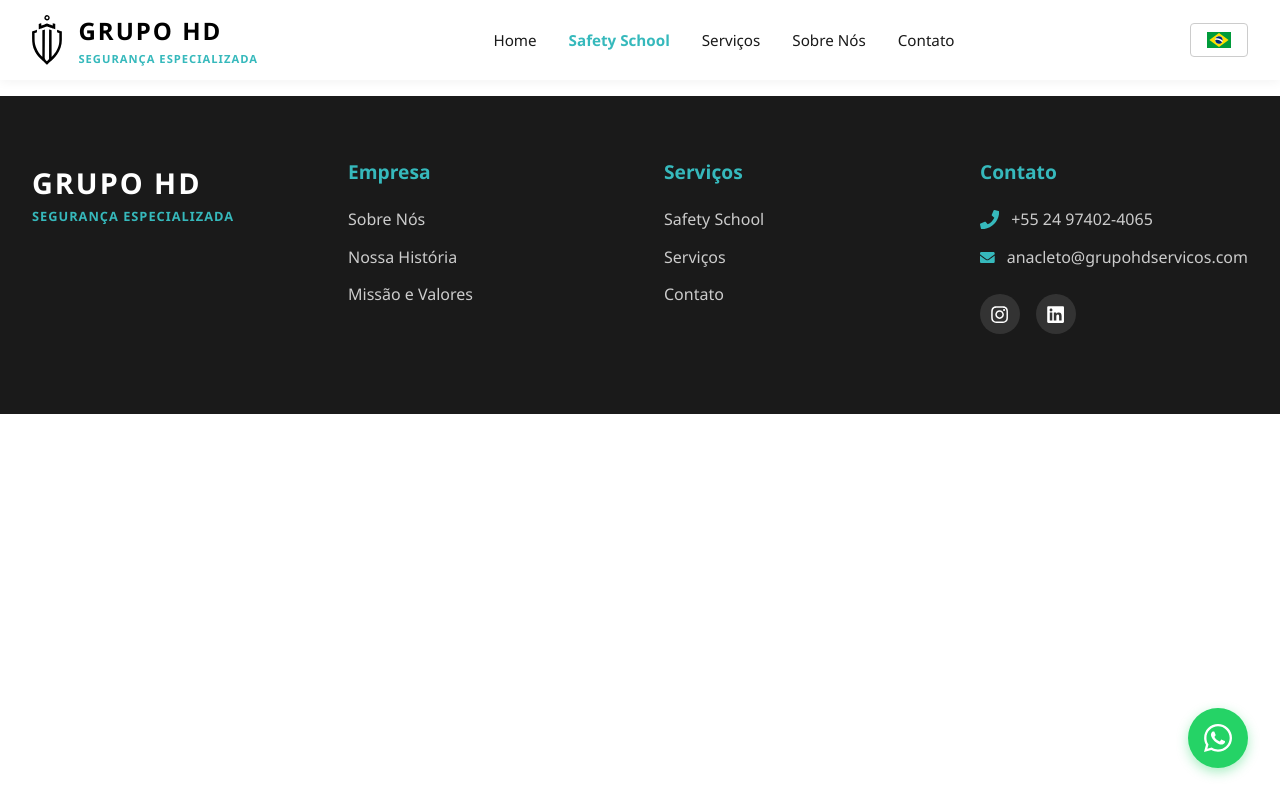
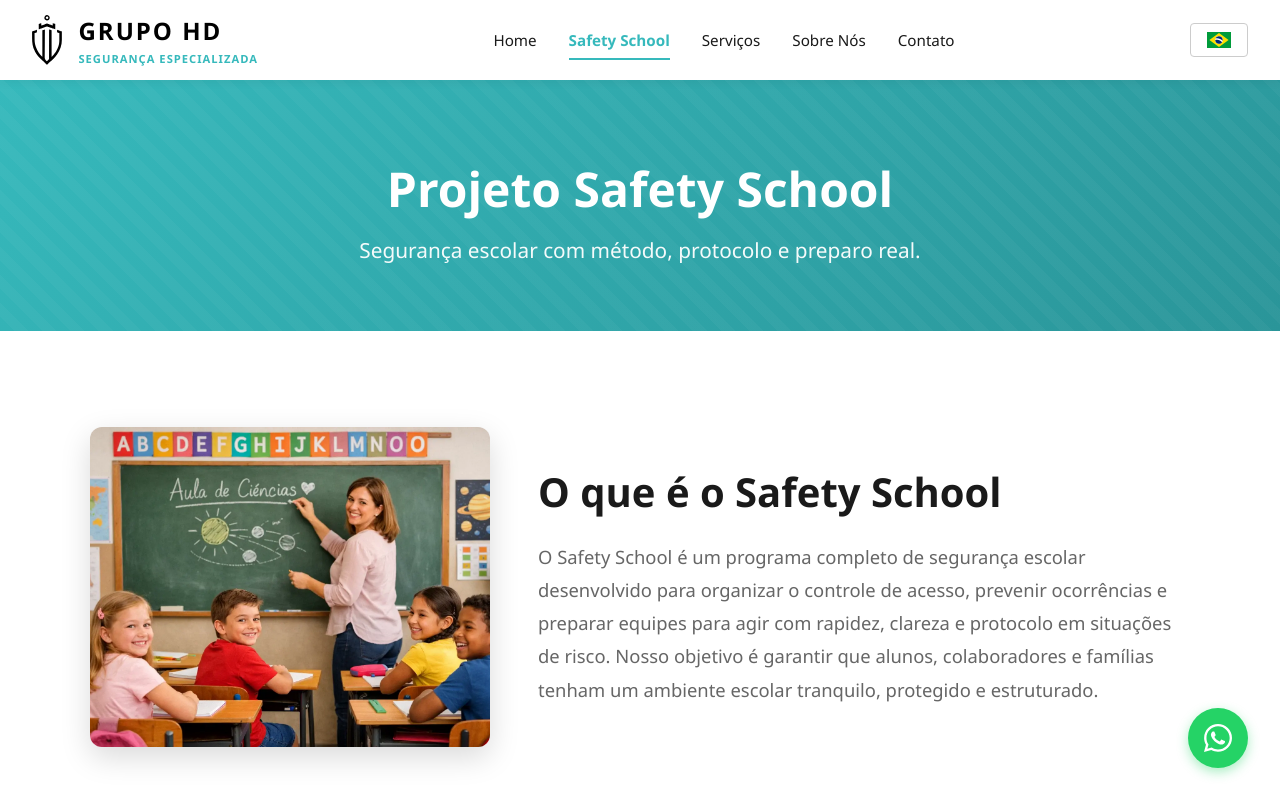
Before and after one commit to dan94k/grupohd, a React (Vite) app: page /grupohd/safety-school in a window 1280 px wide. Shown: the top 800 px of the page. Built offline with nearby package versions, Linux system fonts and the light colour scheme.

Commit message:
Corrigir roteamento e caminhos das imagens para GitHub Pages

```diff
--- a/src/App.jsx
+++ b/src/App.jsx
@@ -11,7 +11,7 @@
 
 function App() {
   return (
-    <Router>
+    <Router basename="/grupohd">
       <ScrollToTop />
       <div className="app">
         <Header />
--- a/src/components/Header.jsx
+++ b/src/components/Header.jsx
@@ -55,7 +55,7 @@
       <div className="container">
         <div className="header-content">
           <Link to="/" className="logo" onClick={closeMenu}>
-            <img src="/images/logo.svg" alt="Grupo HD Logo" className="logo-image" />
+            <img src={`${import.meta.env.BASE_URL}images/logo.svg`} alt="Grupo HD Logo" className="logo-image" />
             <div className="logo-text">
               <span className="logo-name">GRUPO HD</span>
               <span className="logo-tagline">{t('footer.tagline')}</span>
--- a/src/pages/About.jsx
+++ b/src/pages/About.jsx
@@ -24,7 +24,7 @@
               <p>{t('about.intro.text')}</p>
             </div>
             <div className="intro-image">
-              <img src="/images/back-shirt.webp" alt="Grupo HD - Segurança Especializada" />
+              <img src={`${import.meta.env.BASE_URL}images/back-shirt.webp`} alt="Grupo HD - Segurança Especializada" />
             </div>
           </div>
         </div>
@@ -55,7 +55,7 @@
         <div className="container">
           <div className="ceo-content">
             <div className="ceo-image">
-              <img src="/images/david.webp" alt="David Anacleto - CEO Grupo HD" />
+              <img src={`${import.meta.env.BASE_URL}images/david.webp`} alt="David Anacleto - CEO Grupo HD" />
             </div>
             <div className="ceo-text">
               <h2>{t('about.ceo.name')}</h2>
--- a/src/pages/Home.jsx
+++ b/src/pages/Home.jsx
@@ -67,7 +67,7 @@
             </div>
             <div className="about-image">
               <img
-                src="/images/logo-wall.webp"
+                src={`${import.meta.env.BASE_URL}images/logo-wall.webp`}
                 alt="Grupo HD"
                 className="about-logo"
               />
@@ -81,7 +81,7 @@
         <div className="container">
           <div className="highlight-content">
             <div className="highlight-image">
-              <img src="/images/safety-school-home.webp" alt="Safety School - Segurança Escolar" />
+              <img src={`${import.meta.env.BASE_URL}images/safety-school-home.webp`} alt="Safety School - Segurança Escolar" />
             </div>
             <div className="highlight-text">
               <h2>{t('home.safetySchool.title')}</h2>
--- a/src/pages/SafetySchool.jsx
+++ b/src/pages/SafetySchool.jsx
@@ -34,7 +34,7 @@
         <div className="container">
           <div className="intro-box">
             <div className="intro-image">
-              <img src="/images/safety-school-classroom.webp" alt="Sala de aula Safety School" />
+              <img src={`${import.meta.env.BASE_URL}images/safety-school-classroom.webp`} alt="Sala de aula Safety School" />
             </div>
             <div className="intro-text">
               <h2>{t('safetySchool.intro.title')}</h2>
@@ -84,7 +84,7 @@
         <div className="container">
           <div className="mission-content">
             <div className="mission-image">
-              <img src="/images/safety-school.webp" alt="Safety School" />
+              <img src={`${import.meta.env.BASE_URL}images/safety-school.webp`} alt="Safety School" />
             </div>
             <div className="mission-text">
               <h2>{t('safetySchool.mission.title')}</h2>
```
